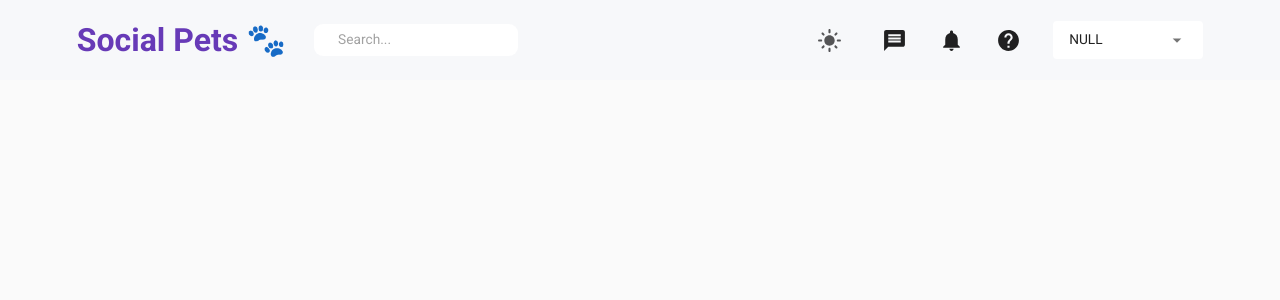
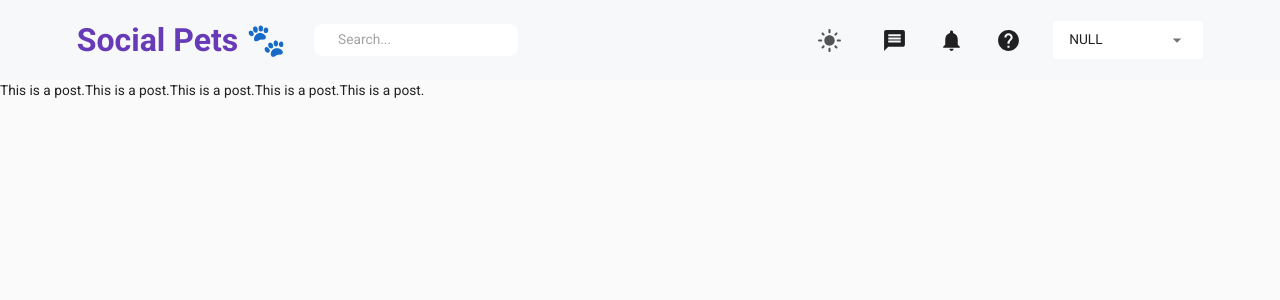
Before and after one commit to jongranados/social-pet, a React (Create React App) app in the folder frontend/: page /home in a window 1280 px wide. Shown: the top 300 px of the page. Built offline with nearby package versions, Linux system fonts and the light colour scheme; no server answers.

Commit message:
feat: initialize Post and UserFeed

```diff
--- /dev/null
+++ b/frontend/src/components/Post.jsx
@@ -0,0 +1,9 @@
+const PostCard = () => {
+    return (
+        <>
+            This is a post.
+        </>
+    )
+}
+
+export default PostCard;
--- /dev/null
+++ b/frontend/src/scenes/homePage/UserFeed.jsx
@@ -0,0 +1,16 @@
+import Post from 'components/Post.jsx'
+import { Box } from '@mui/material';
+
+const UserFeed = () => {
+    return (
+        <Box>
+            <Post />
+            <Post />
+            <Post />
+            <Post />
+            <Post />
+        </Box>
+    )
+}
+
+export default UserFeed;
--- a/frontend/src/scenes/homePage/index.jsx
+++ b/frontend/src/scenes/homePage/index.jsx
@@ -1,10 +1,14 @@
 import { Box } from "@mui/material";
 import Navbar from "scenes/navbar";
+import UserFeed from "./UserFeed"
 
 const HomePage = () => {
-    return <Box>
-        <Navbar />
-        </Box>;
+    return (
+        <Box>
+            <Navbar />
+            <UserFeed />
+        </Box>
+    )
 };
 
 export default HomePage;
```
